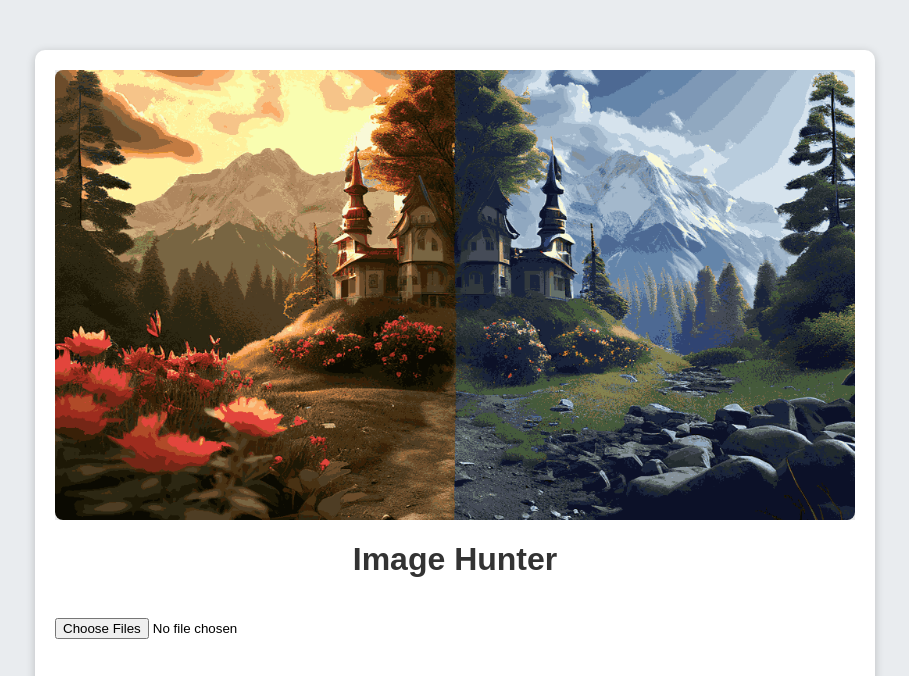
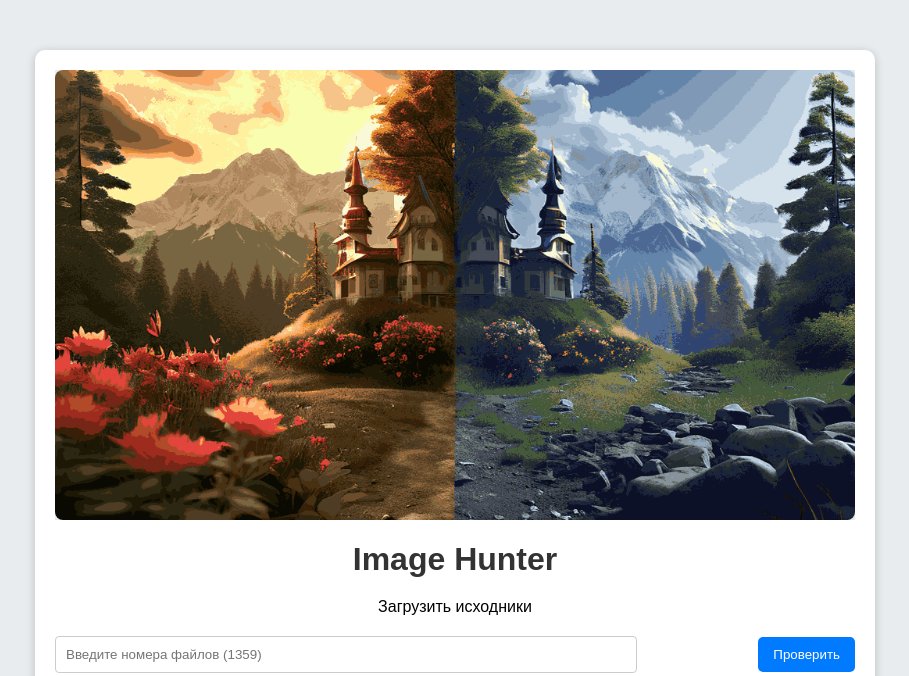
Before and after one commit to MikhailGuzhov/ImgHunterApp, a website: page index.html in a window 1280 px wide. Shown: the top 676 px of the page, without its empty margins (185-1094 px from the left). Drawn offline with nearby package versions, Linux system fonts and the light colour scheme.

Commit message:
Update index.html

```diff
--- a/index.html
+++ b/index.html
@@ -6,33 +6,31 @@
     <title>Сравнение изображений</title>
     <link rel="stylesheet" href="style.css">
     <link rel="icon" href="favicon.png" type="image/png">
-    <script
-      src="https://cdnjs.cloudflare.com/ajax/libs/jszip/3.10.1/jszip.min.js"></script>
+    <script src="https://cdnjs.cloudflare.com/ajax/libs/jszip/3.10.1/jszip.min.js"></script>
 </head>
 <body>
 <div class="container">
     <div id="imageContainer">
-        <img id="displayedImage" src="./Image_11zon.png"
-          alt="Изображение для сравнения">
+        <img id="displayedImage" src="./Image_11zon.png" alt="Изображение для сравнения">
     </div>
     <h1>Image Hunter</h1>
-      <input type="file" id="fileInput" multiple>
+
+    <!-- Измененный код с использованием label для кнопки выбора файла -->
+    <label for="fileInput" class="file-button">Загрузить исходники</label>
+    <input type="file" id="fileInput" style="display:none;" multiple>
     <ul id="fileList"></ul>
 
     <div class="input-group">
-        <input type="text" id="numberInput"
-          placeholder="Введите номера файлов (1359)">
+        <input type="text" id="numberInput" placeholder="Введите номера файлов (1359)">
         <button id="checkButton">Проверить</button>
-
     </div>
 
     <div id="matches"></div>
     <div id="stats"></div>
 
-      <button id="downloadButton" style="display: none;">Скачать архив с
-        совпавшими файлами</button>
-      <button id="resetButton" class="reset-button"
-        style="display: none;">Сброс</button>
+    <button id="downloadButton" style="display: none;">Скачать архив с совпавшими файлами</button>
+    <button id="resetButton" class="reset-button" style="display: none;">Сброс</button>
+
     <div id="logo__box">
         <img id="logo" src="./logo.png" alt="логотип">
         <p id="logo__text">Code, Create, Innovate</p>
@@ -41,5 +39,4 @@
 
 <script src="main.js"></script>
 </body>
-
 </html>
```
Lines whose indentation alone changed are shown as unchanged.
